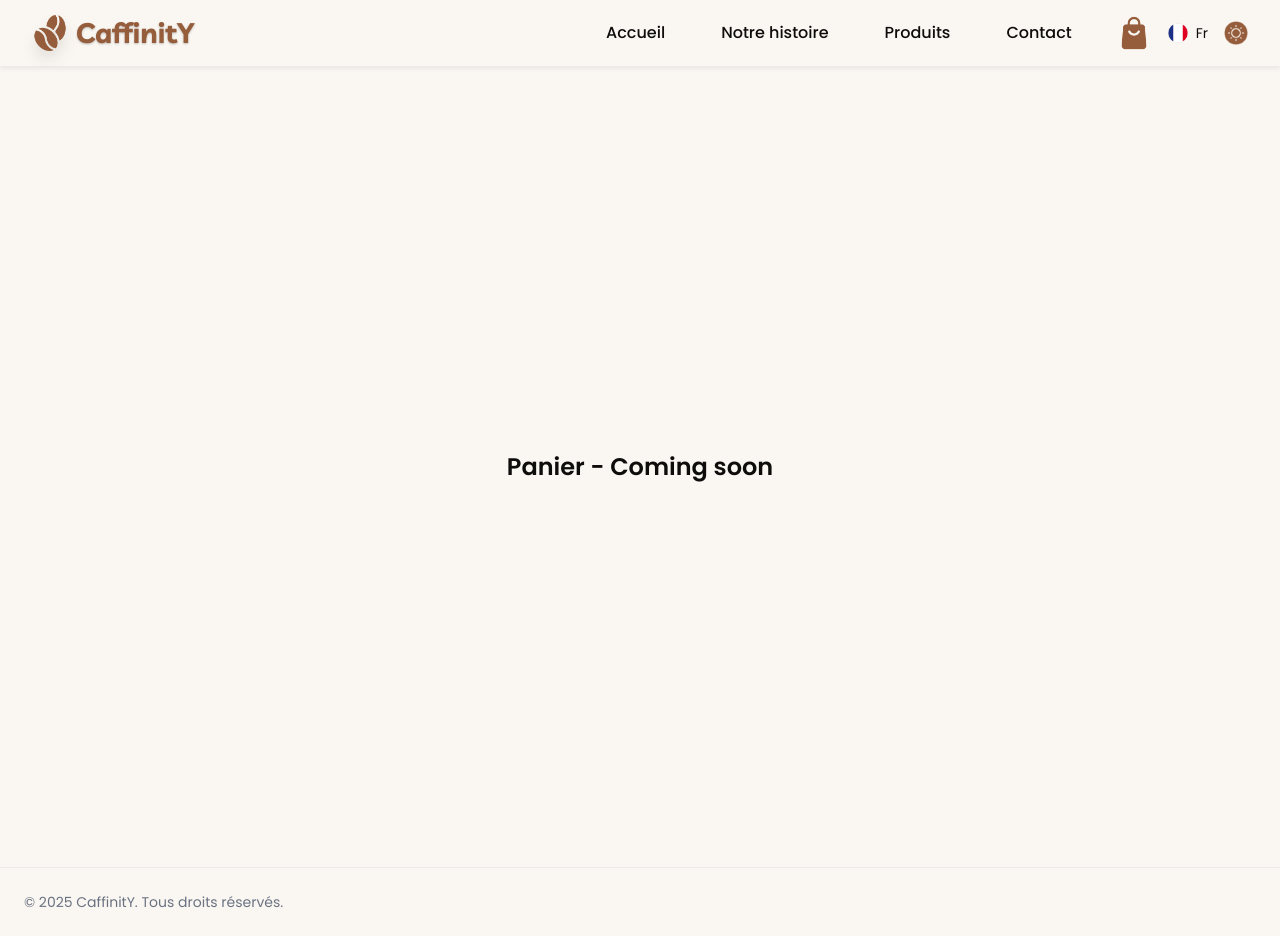
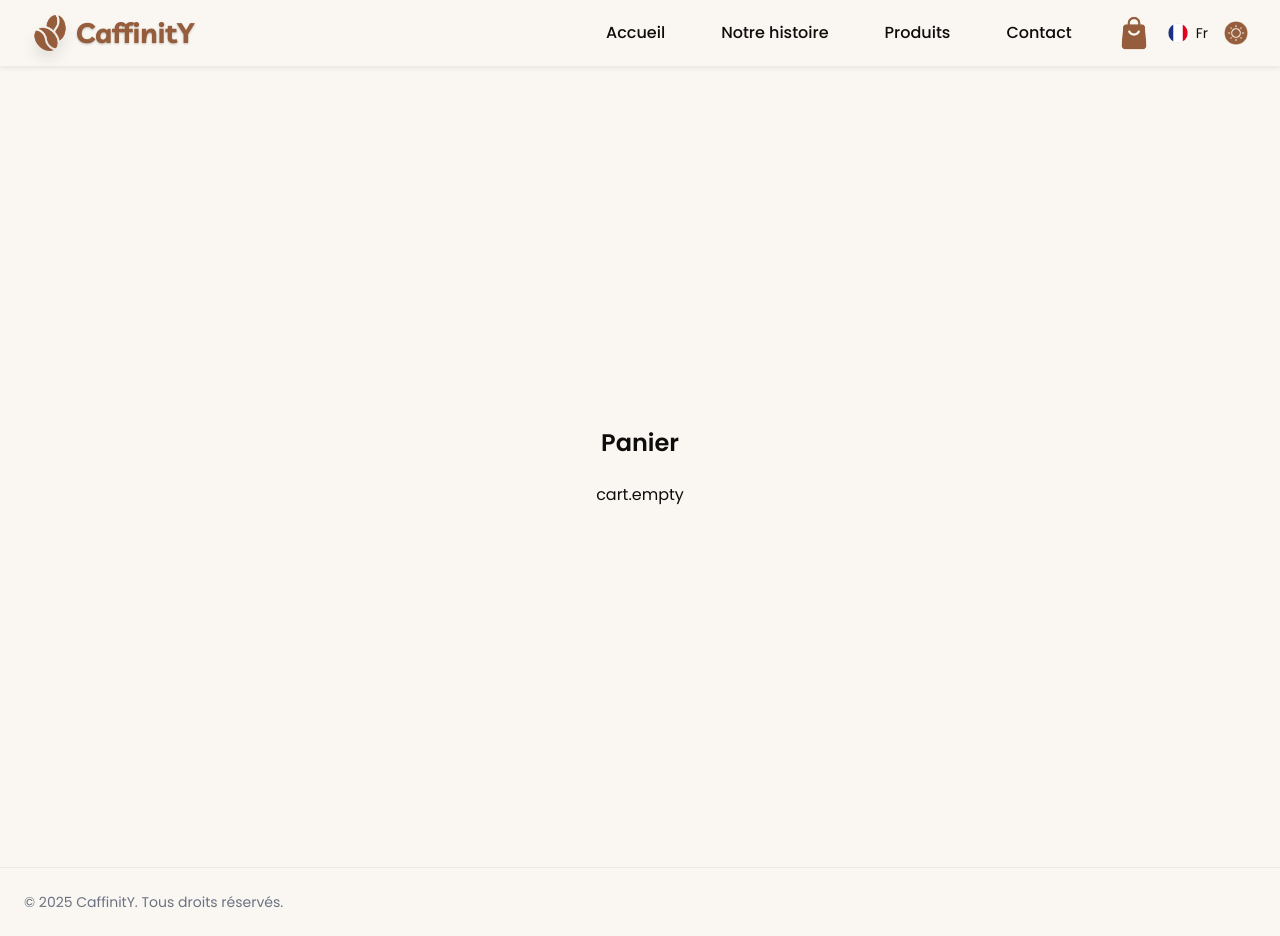
Before and after one commit to sabrine-sefi/caffinity, a Next.js app: page /panier in a window 1280 px wide. Built offline with nearby package versions, Linux system fonts and the light colour scheme.

Commit message:
feat: add cart context and panierPage

```diff
--- a/src/app/layout.tsx
+++ b/src/app/layout.tsx
@@ -5,6 +5,7 @@ import Navbar from "../components/layout/header/Navbar";
 import { Livvic, Poppins, Parisienne } from "next/font/google";
 import LocaleProvider from "../i18n/LocaleProvider";
 import Footer from "@/components/layout/footer/Footer";
+import { CartProvider } from "@/context/CartContext";
 
 export const metadata: Metadata = {
   title: "CaffinitY",
@@ -43,9 +44,11 @@ export default function RootLayout({ children }: { children: React.ReactNode })
         <div id="live-region" aria-live="polite" aria-atomic="true" className="sr-only" />
         <LocaleProvider>
           <ThemeProvider attribute="data-theme" defaultTheme="system" enableSystem={true}>
-            <Navbar />
-            <main className="flex-1 flex flex-col min-h-screen">{children}</main>
-            <Footer />
+            <CartProvider>
+              <Navbar />
+              <main className="flex-1 flex flex-col min-h-screen">{children}</main>
+              <Footer />
+            </CartProvider>
           </ThemeProvider>
         </LocaleProvider>
       </body>
--- a/src/app/panier/page.tsx
+++ b/src/app/panier/page.tsx
@@ -2,13 +2,41 @@
 
 import { useLocale } from "../../i18n/LocaleProvider";
 import { t } from "../../i18n/i18n";
+import { useCart } from "@/context/CartContext";
 
 export default function PanierPage() {
   const { locale } = useLocale();
+  const { cart, removeFromCart } = useCart();
 
   return (
     <div className="flex flex-col items-center justify-center flex-1 w-full p-8 text-center">
-      <h1 className="text-2xl font-semibold">{t(locale, "cart.cart")} - Coming soon</h1>
+      <h1 className="text-2xl font-semibold mb-6">{t(locale, "cart.cart")}</h1>
+
+      {cart.length === 0 ? (
+        <p>{t(locale, "cart.empty") ?? "Votre panier est vide"}</p>
+      ) : (
+        <ul className="w-full max-w-md space-y-4">
+          {cart.map((item) => (
+            <li
+              key={item._id}
+              className="flex justify-between items-center border p-4 rounded-lg shadow-sm"
+            >
+              <div className="text-left">
+                <p className="font-medium">{item.name[locale as keyof typeof item.name]}</p>
+                <p className="text-sm text-gray-500">
+                  {item.price} {item.currency}
+                </p>
+              </div>
+              <button
+                className="px-3 py-1 bg-red-500 text-white rounded"
+                onClick={() => removeFromCart(item._id)}
+              >
+                {t(locale, "cart.cancel")}
+              </button>
+            </li>
+          ))}
+        </ul>
+      )}
     </div>
   );
 }
--- a/src/app/products/page.tsx
+++ b/src/app/products/page.tsx
@@ -5,6 +5,7 @@ import { useLocale } from "../../i18n/LocaleProvider";
 import { t } from "../../i18n/i18n";
 import ProductCard from "@/components/ui/ProductCard";
 import Button from "@/components/ui/Button";
+import { useCart } from "@/context/CartContext";
 
 type Translation = {
   fr: string;
@@ -23,13 +24,13 @@ type Product = {
 };
 
 export default function ProductsPage() {
-  // current language
   const { locale } = useLocale();
+  const { addToCart } = useCart();
 
   const [products, setProducts] = useState<Product[]>([]);
   const [limit, setLimit] = useState(6);
 
-  // fetch products from API
+  // fetch products depuis API
   useEffect(() => {
     async function fetchProducts() {
       const res = await fetch("/api/products");
@@ -39,7 +40,6 @@ export default function ProductsPage() {
     fetchProducts();
   }, []);
 
-  // get 6 more
   const handleShowMore = () => {
     setLimit((prev) => prev + 6);
   };
@@ -48,7 +48,9 @@ export default function ProductsPage() {
     <div className="flex flex-col items-center flex-1 w-full p-20 gap-8">
       <div className="grid grid-cols-1 sm:grid-cols-2 lg:grid-cols-3 gap-6 w-full max-w-5xl">
         {Array.isArray(products) &&
-          products.slice(0, limit).map((p) => (
+          products
+            .slice(0, limit)
+            .map((p) => (
               <ProductCard
                 key={p._id}
                 id={p._id}
@@ -57,7 +59,7 @@ export default function ProductsPage() {
                 image={p.image}
                 price={p.price}
                 currency={p.currency}
-              onAction={() => alert(`Produit ajouté: ${p._id}`)} // to do: add to cart
+                onAction={() => addToCart(p)}
                 actionLabel={t(locale, "cart.add")}
                 actionVariant="primary"
               />
--- /dev/null
+++ b/src/context/CartContext.tsx
@@ -0,0 +1,53 @@
+"use client";
+
+import { createContext, useContext, useState, ReactNode } from "react";
+
+type Translation = {
+  fr: string;
+  en: string;
+  es: string;
+};
+
+type Product = {
+  _id: string;
+  name: Translation;
+  description: Translation;
+  image: string;
+  price: number;
+  currency: string;
+  category: string;
+};
+
+type CartContextType = {
+  cart: Product[];
+  addToCart: (product: Product) => void;
+  removeFromCart: (id: string) => void;
+};
+
+const CartContext = createContext<CartContextType | undefined>(undefined);
+
+export function CartProvider({ children }: { children: ReactNode }) {
+  const [cart, setCart] = useState<Product[]>([]);
+
+  const addToCart = (product: Product) => {
+    setCart((prev) => [...prev, product]);
+  };
+
+  const removeFromCart = (id: string) => {
+    setCart((prev) => prev.filter((p) => p._id !== id));
+  };
+
+  return (
+    <CartContext.Provider value={{ cart, addToCart, removeFromCart }}>
+      {children}
+    </CartContext.Provider>
+  );
+}
+
+export function useCart() {
+  const context = useContext(CartContext);
+  if (!context) {
+    throw new Error("useCart must be used within a CartProvider");
+  }
+  return context;
+}
```
Lines whose indentation alone changed are shown as unchanged.
